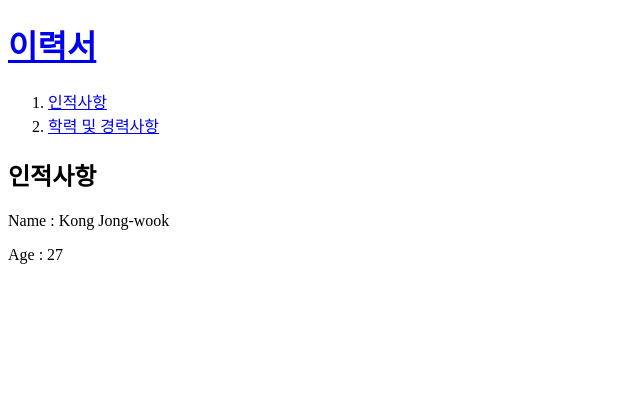
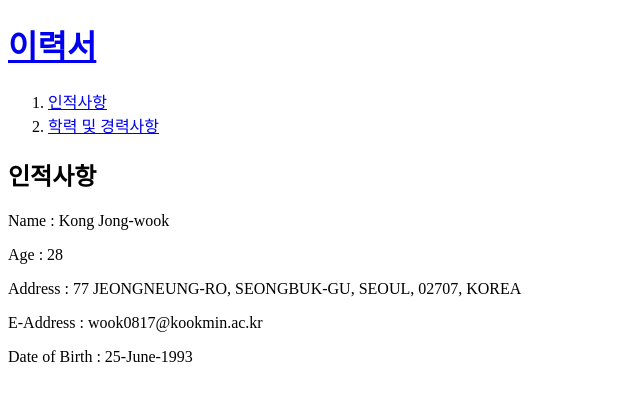
Before and after one commit to practice-kong/asdf, a plain HTML site: page 1.html in a window 1280 px wide. Shown: the whole page, without its empty margins (0-640 px from the left). Drawn offline with Linux system fonts and the light colour scheme.

Commit message:
Update 1.html

```diff
--- a/1.html
+++ b/1.html
@@ -15,9 +15,16 @@
     Name : Kong Jong-wook
   </p>
   <p>
-    Age : 27
+    Age : 28
   </p>
   <p>
+    Address : 77 JEONGNEUNG-RO, SEONGBUK-GU, SEOUL, 02707, KOREA
+  </p>
+  <p>
+    E-Address : wook0817@kookmin.ac.kr
+  </p>
+  <p>
+    Date of Birth : 25-June-1993
   </p>
 </body>
 </html>
```
